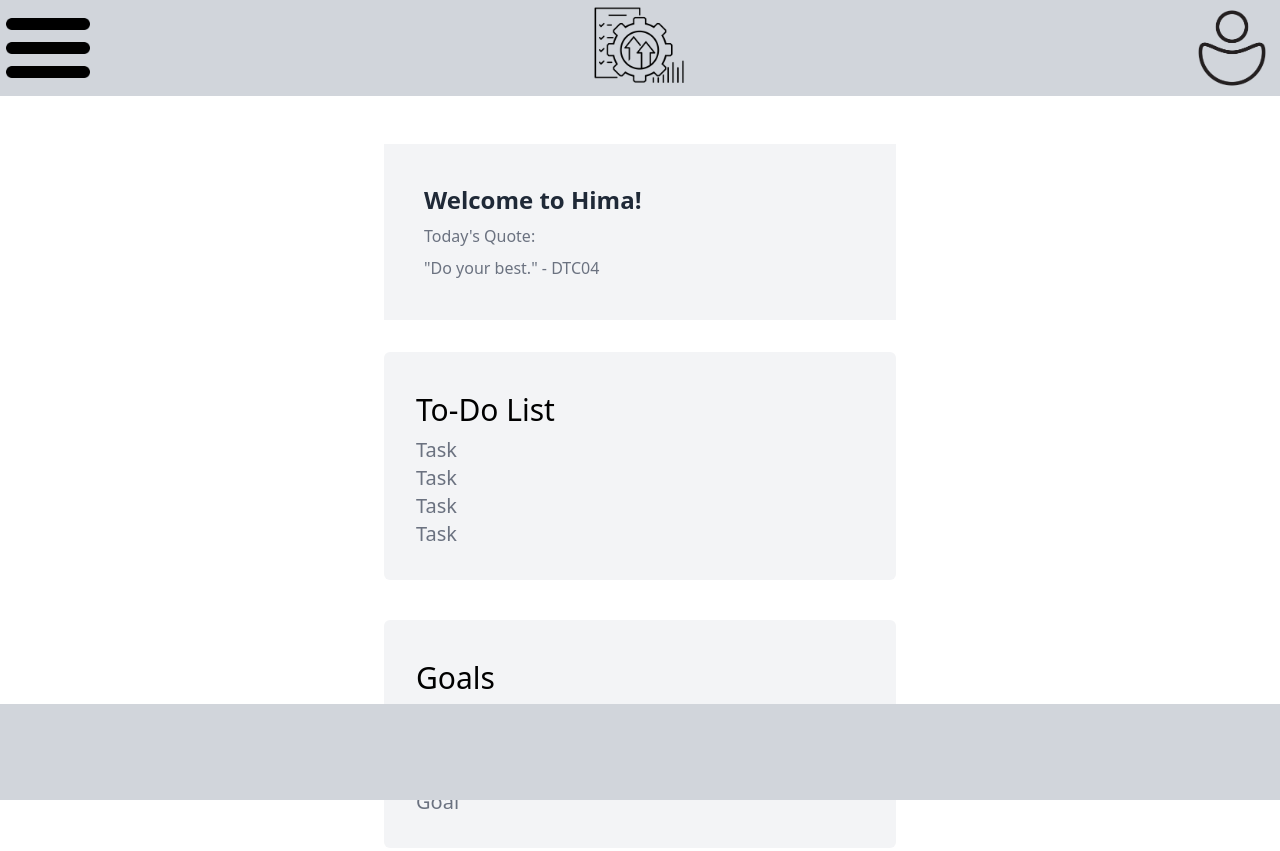
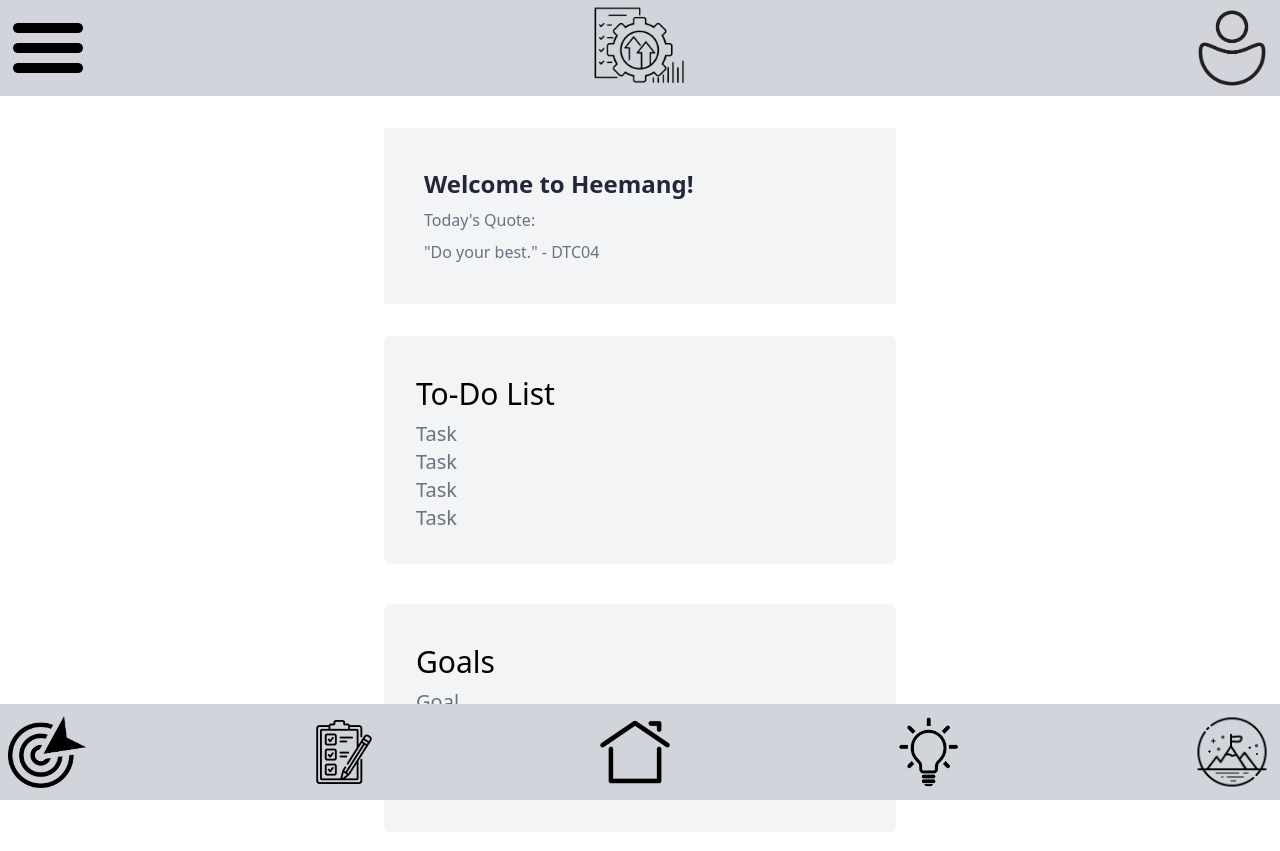
Before and after one commit to Rahul-CSTech/COMP1800_202410_DTC04, a plain HTML site: page index.html in a window 1280 px wide. Drawn offline with nearby package versions, Linux system fonts and the light colour scheme.

```diff
--- a/index.html
+++ b/index.html
@@ -75,14 +75,10 @@
 
 <body>
     <header>
-        <nav class = "flex bg-gray-300 justify-between mb-12">
-            <div class = "size-24">
-                <img src = "images/Hamburger.png" class = "cursor-pointer">
-            </div>
-            <div class = "size-24">
+        <footer class="fixed top-0 left-0 w-full h-24 bg-gray-300">
+            <div class = "flex justify-between h-full object-contain">
+                <img src = "images/Hamburger.png" class = "cursor-pointer my-2 mx-2">
                 <img src = "images/Logo - Transparent.png">
-            </div>
-            <div class = "size-24">
                 <img src = "images/Profile.webp" class = "cursor-pointer">
             </div>
         </nav>
@@ -93,9 +89,9 @@
     <!------------------------------>
     <!-- Stuff for body goes here -->
 
-    <section class = "flex bg-gray-100 mx-auto max-w-lg mb-8">
+    <section class = "flex bg-gray-100 mx-auto max-w-lg mb-8 mt-32">
         <div class = "p-10 my-auto">
-            <h1 class = "text-2xl font-semibold text-gray-800">Welcome to Hima!</h1>
+            <h1 class = "text-2xl font-semibold text-gray-800">Welcome to Heemang!</h1>
             <p class = "text-base text-gray-500 mt-2">Today's Quote:</p>
             <p class = "text-base text-gray-500 justify-center mt-2">"Do your best." - DTC04</p>
         </div>
@@ -111,7 +107,7 @@
             </p>
         </div>
     </section>
-    <section class = "bg-gray-100 mx-auto max-w-lg w-full cursor-pointer rounded-md">
+    <section class = "bg-gray-100 mx-auto max-w-lg w-full cursor-pointer rounded-md mb-32">
         <div class = "p-8 mb-10 mt-2">
             <h2 class = "text-3xl mt-2">Goals</h2>
             <p class = "text-xl text-gray-500 mt-2">
@@ -124,7 +120,13 @@
     </section>
 
     <footer class="fixed bottom-0 left-0 w-full h-24 bg-gray-300">
-
+        <div class = "flex justify-between h-full object-contain">
+            <img src = "images/Goal.webp" class = "cursor-pointer my-3 mx-2">
+            <img src = "images/Checklist.png" class = "cursor-pointer my-4">
+            <img src = "images/Home.png" class = "cursor-pointer my-2">
+            <img src = "images/Lightbulb.png" class = "cursor-pointer my-3">
+            <img src = "images/Journey.png" class = "cursor-pointer">
+        </div>
     </footer>
 
     <!---------------------------------------------->
```
